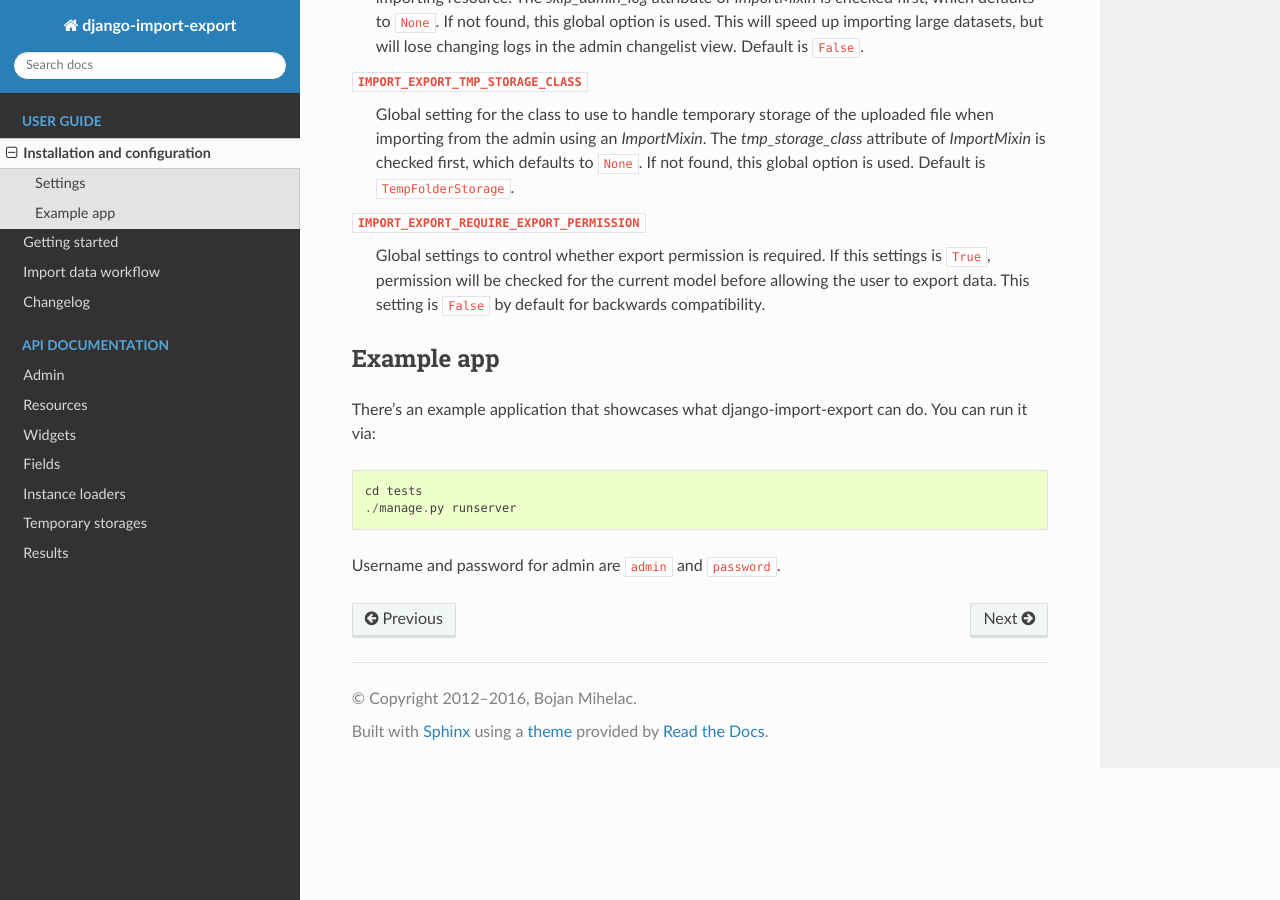
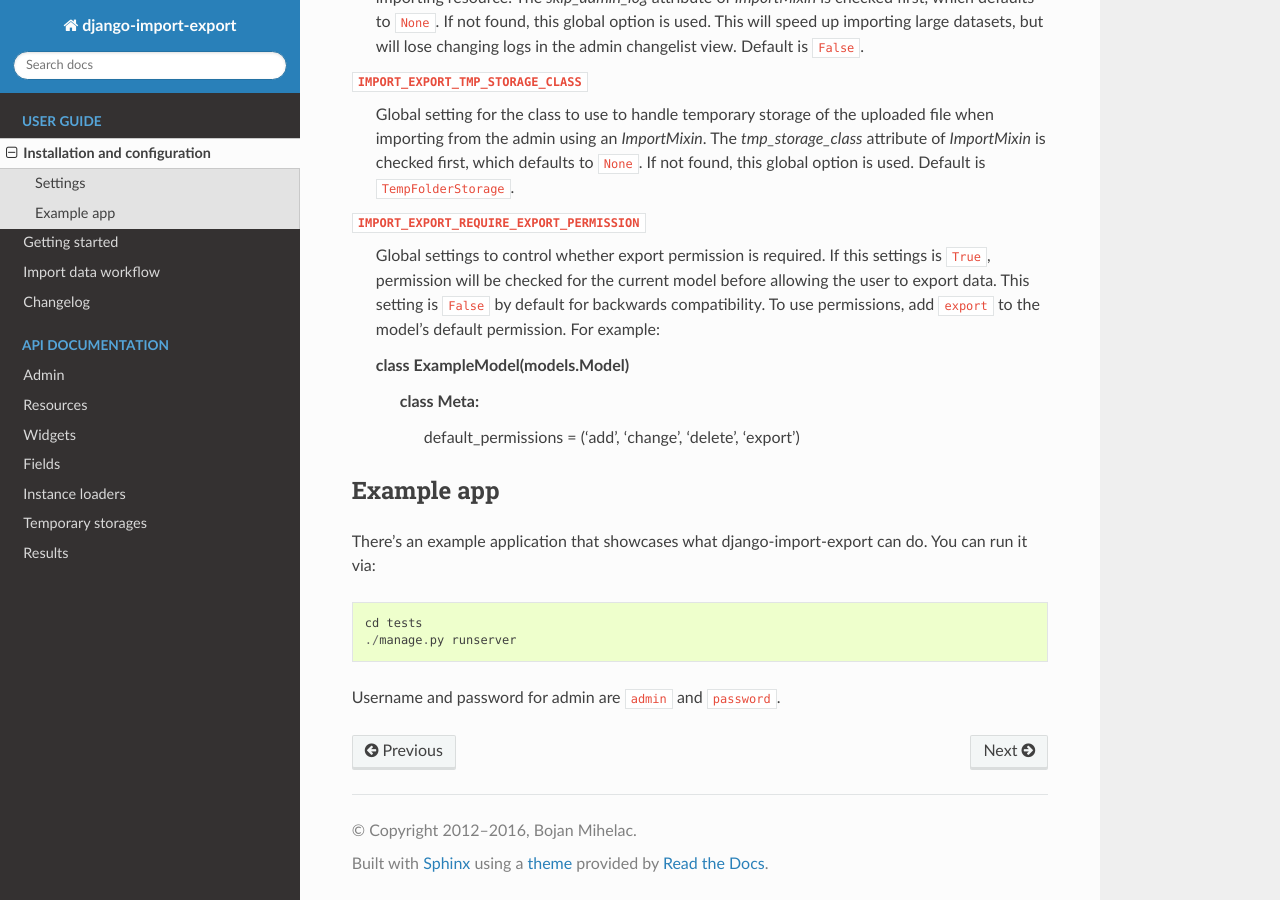
Before and after one commit to django-import-export/django-import-export, a Sphinx documentation site: the page built from docs/installation.rst, in a window 1280 px wide and 900 px high, scrolled down 1025 px. Built offline with Sphinx 7.4.7 and the Read the Docs theme 2.0.0, drawn with Linux system fonts in a browser that asks for light colours; the version number could not be read and is left out.

Commit message:
Add documentation and example how to use export permission

```diff
--- a/docs/installation.rst
+++ b/docs/installation.rst
@@ -60,7 +60,12 @@ You can use the following directives in your settings file:
     Global settings to control whether export permission is required.
     If this settings is ``True``, permission will be checked for the current model
     before allowing the user to export data. This setting is ``False`` by default
-    for backwards compatibility.
+    for backwards compatibility. To use permissions, add ``export`` to the model's default permission.
+    For example::
+
+    class ExampleModel(models.Model)
+        class Meta:
+            default_permissions = ('add', 'change', 'delete', 'export')
 
 
 
```
